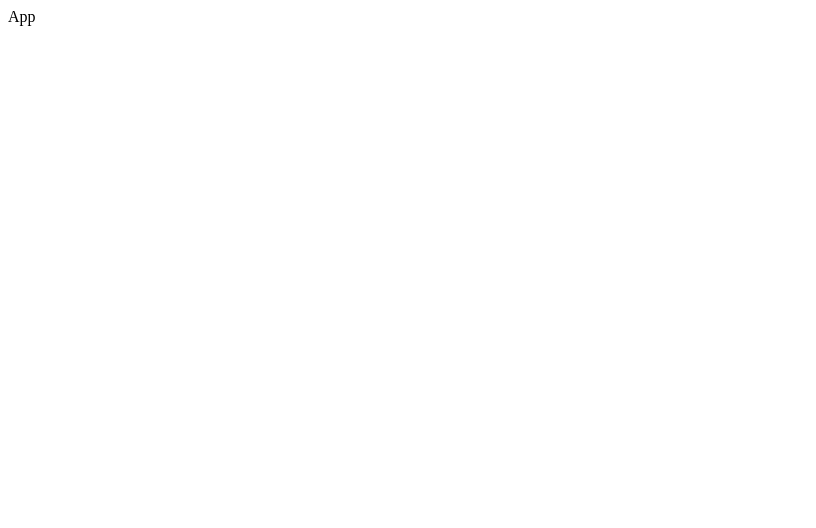
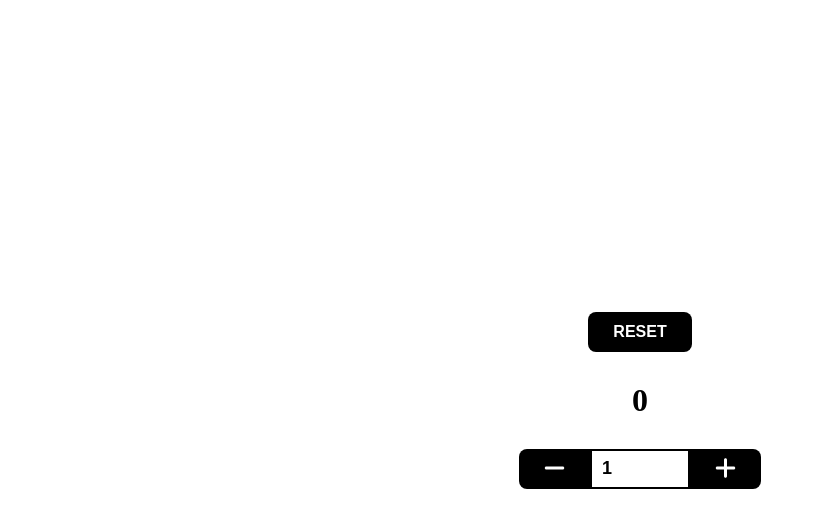
Before and after one commit to mongchongi/zustand-counter, a React (Vite) app: page / in a window 1280 px wide. Shown: the top 528 px of the page, without its empty margins (0-816 px from the left). Built offline with nearby package versions, Linux system fonts and the light colour scheme.

Commit message:
프로젝트 완성

```diff
--- a/src/App.css
+++ b/src/App.css
@@ -0,0 +1,83 @@
+* {
+  box-sizing: border-box;
+}
+
+body {
+  height: 100vh;
+  margin: 0;
+  display: flex;
+  align-items: center;
+  justify-content: center;
+}
+
+.counter {
+  display: flex;
+  flex-direction: column;
+  align-items: center;
+  gap: 30px;
+  position: relative;
+}
+
+.counter__value {
+  font-size: 32px;
+  font-weight: bold;
+}
+
+.counter__controls {
+  display: flex;
+  align-items: center;
+}
+
+.counter__button {
+  height: 40px;
+  background: black;
+  color: white;
+  border: none;
+  font-size: 24px;
+  padding: 0 25px;
+  cursor: pointer;
+}
+
+.counter__button:disabled {
+  opacity: 0.5;
+}
+
+.counter__button:active {
+  opacity: 0.5;
+}
+
+.counter__button--reset {
+  font-size: initial;
+  font-weight: bold;
+  border-radius: 8px;
+}
+
+.counter__button--decrease {
+  border-top-left-radius: 8px;
+  border-bottom-left-radius: 8px;
+}
+
+.counter__button--increase {
+  border-top-right-radius: 8px;
+  border-bottom-right-radius: 8px;
+}
+
+.counter__input {
+  width: 100px;
+  height: 40px;
+  font-size: 18px;
+  font-weight: bold;
+  border: 2px solid black;
+  outline: none;
+  padding: 0px 10px;
+}
+
+.warning {
+  width: 300px;
+  position: absolute;
+  bottom: -25px;
+  color: #f53a2f;
+  font-size: 14px;
+  font-weight: bold;
+  text-align: center;
+}
--- a/src/App.jsx
+++ b/src/App.jsx
@@ -1,7 +1,80 @@
+import { faMinus, faPlus, faTriangleExclamation } from '@fortawesome/free-solid-svg-icons';
 import './App.css';
+import counterStore from './stores/counterSote';
+import { FontAwesomeIcon } from '@fortawesome/react-fontawesome';
+import { useState } from 'react';
 
 const App = () => {
-  return <div>App</div>;
+  const [numberInput, setNumberInput] = useState(1);
+  const [isDisabled, setIsDisabled] = useState(false);
+  const [warning, setWarning] = useState(false);
+
+  const count = counterStore((state) => state.count);
+  const reset = counterStore((state) => state.reset);
+  const increase = counterStore((state) => state.increase);
+  const decrease = counterStore((state) => state.decrease);
+
+  const handleChangeNumberInput = (event) => {
+    const value = event.target.value;
+
+    if (value === '') {
+      setNumberInput('');
+      setIsDisabled(true);
+      setWarning(true);
+      return;
+    }
+
+    const number = Number(value);
+
+    if (number < 1 || number > 10000) {
+      setIsDisabled(true);
+      setWarning(true);
+    } else {
+      setIsDisabled(false);
+      setWarning(false);
+    }
+
+    setNumberInput(number);
+  };
+
+  console.log(warning);
+
+  return (
+    <div className='counter'>
+      <button className='counter__button counter__button--reset' onClick={reset}>
+        RESET
+      </button>
+      <div className='counter__value'>{count}</div>
+      <div className='counter__controls'>
+        <button
+          className='counter__button counter__button--decrease'
+          disabled={isDisabled}
+          onClick={() => decrease(Number(numberInput))}
+        >
+          <FontAwesomeIcon icon={faMinus} />
+        </button>
+        <input
+          type='number'
+          className='counter__input'
+          value={numberInput}
+          style={{ opacity: `${isDisabled ? '0.5' : '1'}` }}
+          onChange={handleChangeNumberInput}
+        />
+        <button
+          className='counter__button counter__button--increase'
+          disabled={isDisabled}
+          onClick={() => increase(Number(numberInput))}
+        >
+          <FontAwesomeIcon icon={faPlus} />
+        </button>
+      </div>
+      {warning && (
+        <div className='warning'>
+          <FontAwesomeIcon icon={faTriangleExclamation} /> 숫자는 1 이상 10000 이하로만 입력 가능합니다.
+        </div>
+      )}
+    </div>
+  );
 };
 
 export default App;
```
